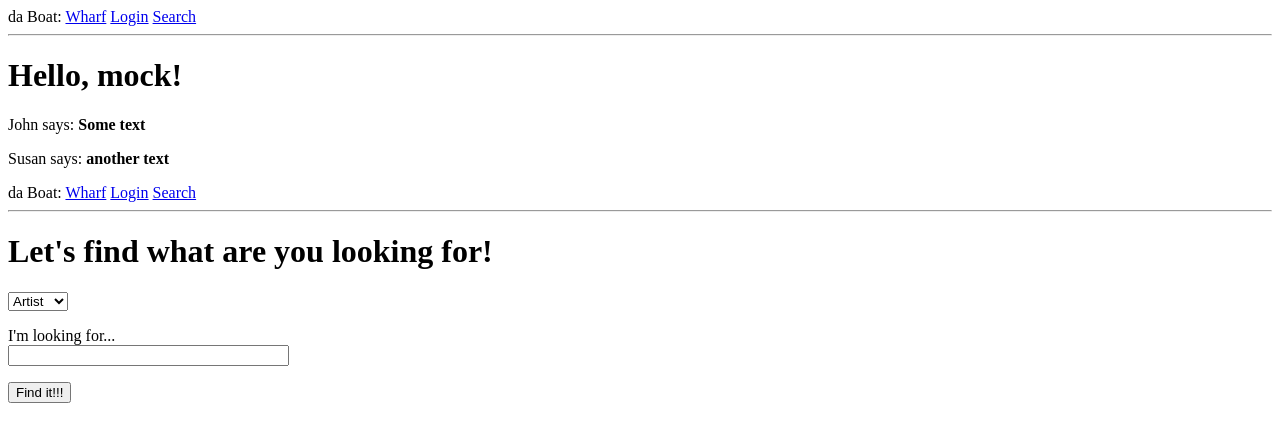
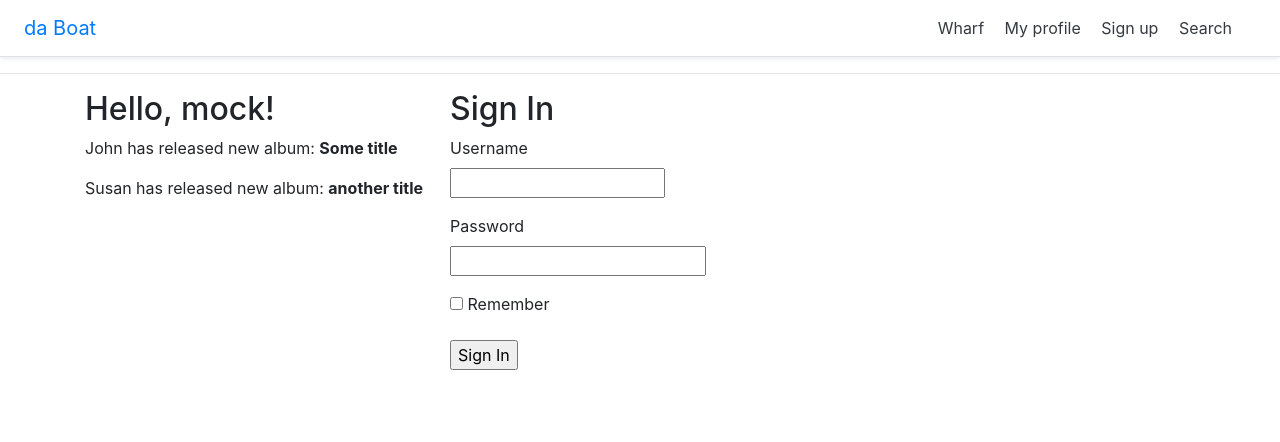
Before and after one commit to xcrsx/da-Pirates-boat, a Flask app: page / in a window 1280 px wide. Shown: the top 442 px of the page. Run offline with Flask 2, Linux system fonts and the light colour scheme; parts of the project's set-up code (start-up, migrations or seed data) failed here and were passed over; some libraries are stand-ins or nearby versions.

Commit message:
The main page, profile, search and sign in

```diff
--- a/app/forms.py
+++ b/app/forms.py
@@ -6,14 +6,14 @@ from wtforms.validators import DataRequired
 
 class LoginForm(FlaskForm):
     username = StringField('Username', validators=[DataRequired()])
-    password = PasswordField('Password', validators=[DataRequired])
+    password = PasswordField('Password', validators=[DataRequired()])
     remember_me = BooleanField('Remember')
     submit = SubmitField('Sign In')
 
 
 class MusicSearchForm(FlaskForm):
     choices = [('Artist', 'Artist'),
-                ('Album', 'Album')]
+               ('Album', 'Album')]
     select = SelectField(choices=choices)
     search = StringField("I'm looking for...", validators=[DataRequired()])
     submit = SubmitField('Find it!!!')
--- a/app/routes.py
+++ b/app/routes.py
@@ -9,16 +9,21 @@ def index():
     user = {'username': 'mock'}
     posts = [  # it will be the popular and new music
         {
-            'author': {'album': 'John'},
-            'body': 'Some text'
+            'author': {'name': 'John'},
+            'album': 'Some title'
         },
         {
-            'author': {'album': 'Susan'},
-            'body': 'another text'
+            'author': {'name': 'Susan'},
+            'album': 'another title'
         }
     ]
-    form = MusicSearchForm()
-    return render_template('index.html', title='Wharf', user=user, posts=posts, form=form)
+    form = LoginForm()
+    if form.validate_on_submit():
+        flash('Login requested for user {}, remember_me={}'.format(
+            form.username.data, form.remember_me.data))
+        return redirect('/index')
+    return render_template('index.html', title='Wharf', user=user, posts=posts,
+                           form=form)
 
 
 @app.route('/login', methods=['GET', 'POST'])
@@ -39,3 +44,9 @@ def search():
            form.search.data))
         return redirect('/index')
     return render_template('search.html', title="Let's find smth", form=form)
+
+
+@app.route('/profile')
+def profile():
+    user = {'username': 'mock'}
+    return render_template('profile.html', title='My profile', user=user)
--- a/app/templates/base.html
+++ b/app/templates/base.html
@@ -1,5 +1,9 @@
 <html>
     <head>
+        <meta name="viewport" content="width=device-width, initial-scale=1. shrink-to-fit=yes">
+
+        <!-- Bootstrap CSS -->
+        <link rel="stylesheet" href="https://stackpath.bootstrapcdn.com/bootstrap/4.1.3/css/bootstrap.min.css" integrity="sha384-MCw98/SFnGE8fJT3GXwEOngsV7Zt27NXFoaoApmYm81iuXoPkFOJwJ8ERdknLPMO" crossorigin="anonymous">
         {% if title %}
         <title>{{ title }} - da Pirate's Boat</title>
         {% else %}
@@ -7,11 +11,14 @@
         {% endif %}
     </head>
     <body>
-        <div>
-            da Boat:
-            <a href="/index">Wharf</a>
-            <a href="/login">Login</a>
-            <a href="/search">Search</a>
+        <div class="d-flex flex-column flex-md-row align-items-center p-3 px-md-4 mb-3 bg-white border-bottom shadow-sm">
+            <h5 class="my-0 mr-md-auto font-weight-normal"><a href="/index">da Boat</a></h5>
+            <nav class="my-2 my-md-0 mr-md-3">
+                    <a class="p-2 text-dark" href="/index">Wharf</a>
+                    <a class="p-2 text-dark" href="/profile">My profile</a>
+                    <a class="p-2 text-dark" href="/login">Sign up</a>
+                    <a class="p-2 text-dark" href="/search">Search</a>
+            </nav>
         </div>
         <hr>
         {% with messages = get_flashed_messages() %}
@@ -23,5 +30,7 @@
         </ul>
         {% endif %}
         {% endwith %}
+        {% block search %} {% endblock %}
         {% block content %}{% endblock %}
     </body>
+</html>
--- a/app/templates/index.html
+++ b/app/templates/index.html
@@ -1,9 +1,38 @@
 {% extends "base.html" %}
 
 {% block content %}
-    <h1>Hello, {{ user.username }}!</h1>
-    {% for post in posts %}
-    <div><p>{{ post.author.album }} says: <b>{{ post.body }}</b></p></div>
-    {% endfor %}
-    {% include "search.html" %}
-    {% endblock %}
+<div class='container'>
+    <div class="row">
+        <div class="col-md-4">
+            <h2>Hello, {{ user.username }}!</h2>
+            {% for post in posts %}
+            <div><p>{{ post.author.name }} has released new album: <b>{{ post.album }}</b></p></div>
+            {% endfor %}
+        </div>
+        <div>
+            <div class="=col-md-4 col-md-push-4">
+                <h2>Sign In</h2>
+                <form action="" method="post" novalidate>
+                    {{ form.hidden_tag() }}
+                    <p>
+                        {{ form.username.label }}<br>
+                        {{ form.username(size=16) }}
+                        {% for error in form.username.errors %}
+                        <span style="color:red;">[{{ error }}]</span>
+                        {% endfor %}
+                    </p>
+                    <p>
+                        {{ form.password.label }}<br>
+                        {{ form.password(sixe=16) }}
+                        {% for error in form.password.errors %}
+                        <span style="color:red;">[{{ error }}]</span>
+                        {% endfor %}
+                    </p>
+                    <p>{{ form.remember_me() }} {{ form.remember_me.label }}</p>
+                    <p>{{ form.submit() }}</p>
+                </form>
+            </div>
+        </div>
+    </div>
+</div>
+{% endblock %}
--- a/app/templates/login.html
+++ b/app/templates/login.html
@@ -1,6 +1,7 @@
 {% extends "base.html" %}
 
 {% block content %}
+    <div class="container">
     <h1>Sign In</h1>
     <form action="" method="post" novalidate>
         {{ form.hidden_tag() }}
@@ -21,4 +22,5 @@
         <p>{{ form.remember_me() }} {{ form.remember_me.label }}</p>
         <p>{{ form.submit() }}</p>
     </form>
+    </div>
 {% endblock %}
--- a/app/templates/search.html
+++ b/app/templates/search.html
@@ -1,8 +1,10 @@
 {% extends "base.html" %}
 
 {% block content %}
+<div class="container">
     <h1>Let's find what are you looking for!</h1>
         <form action="" method="post" novalidate>
+            {{ form.hidden_tag() }}
             <p>
                 {{form.select()}}
             </p>
@@ -17,4 +19,5 @@
                 {{ form.submit() }}
             </p>
         </form>
+</div>
 {% endblock %}
```
Also changed, not shown: app/templates/profile.html (added, +7 -0 lines), 1 other file. Lines whose indentation alone changed are shown as unchanged.
